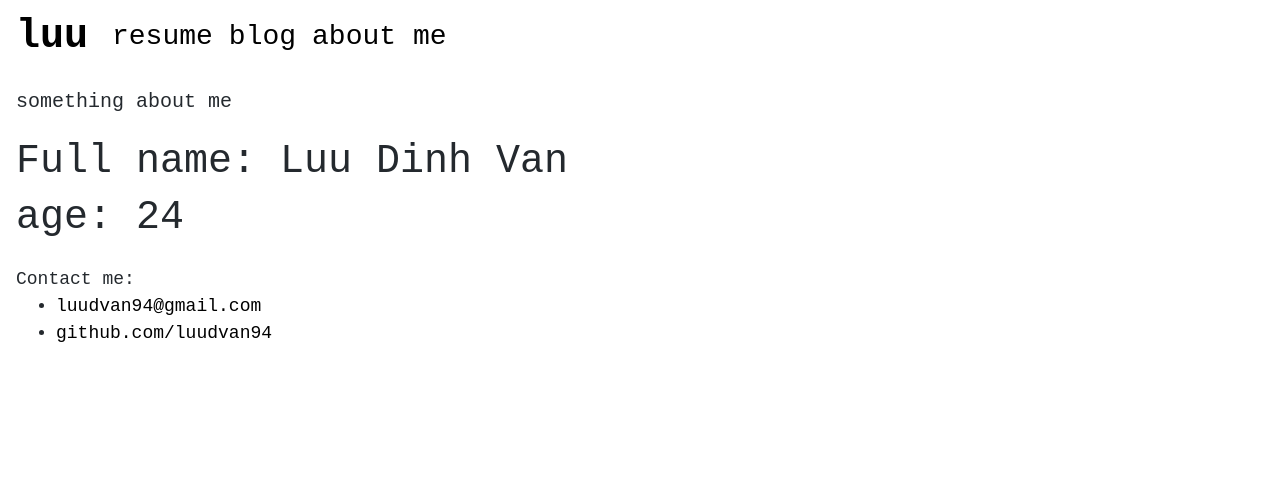
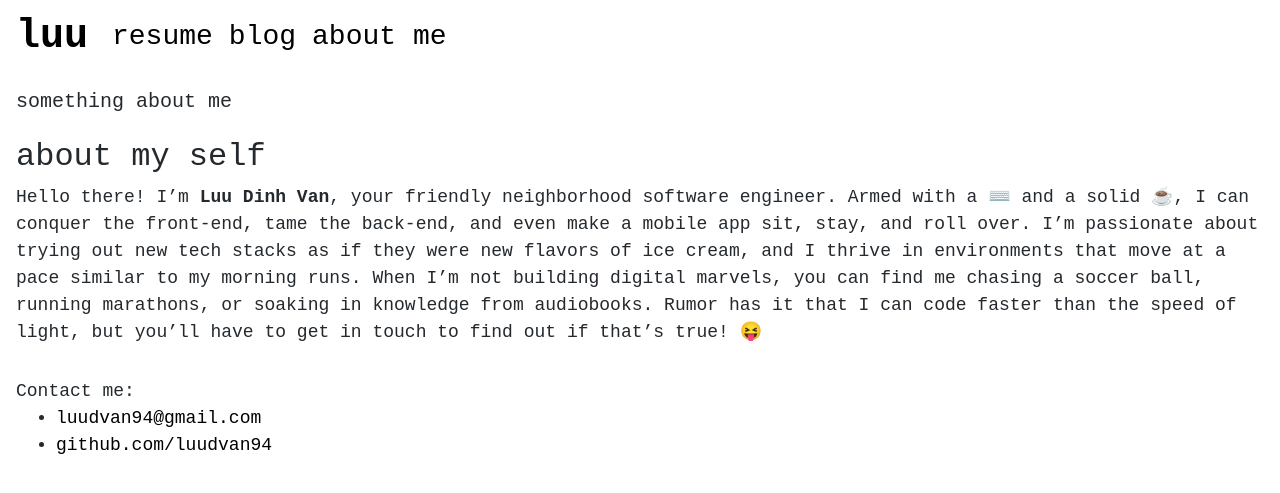
Before and after one commit to luudvan94/luudvan94.github.io, a Jekyll site: the page built from about/index.md, in a window 1280 px wide. Shown: the top 493 px of the page. Built offline with Jekyll 4.4.1, drawn with Linux system fonts in a browser that asks for light colours; nearby versions of some CDN libraries.

Commit message:
feat: update about me pt2

```diff
--- a/about/index.md
+++ b/about/index.md
@@ -5,5 +5,6 @@ date: 2019-01-19
 intro: something about me
 ---
 
-# Full name: Luu Dinh Van
-# age: 24
+## about my self
+
+Hello there! I'm **Luu Dinh Van**, your friendly neighborhood software engineer. Armed with a **⌨️** and a solid **☕️**, I can conquer the front-end, tame the back-end, and even make a mobile app sit, stay, and roll over. I'm passionate about trying out new tech stacks as if they were new flavors of ice cream, and I thrive in environments that move at a pace similar to my morning runs. When I'm not building digital marvels, you can find me chasing a soccer ball, running marathons, or soaking in knowledge from audiobooks. Rumor has it that I can code faster than the speed of light, but you'll have to get in touch to find out if that's true! 😝
```
